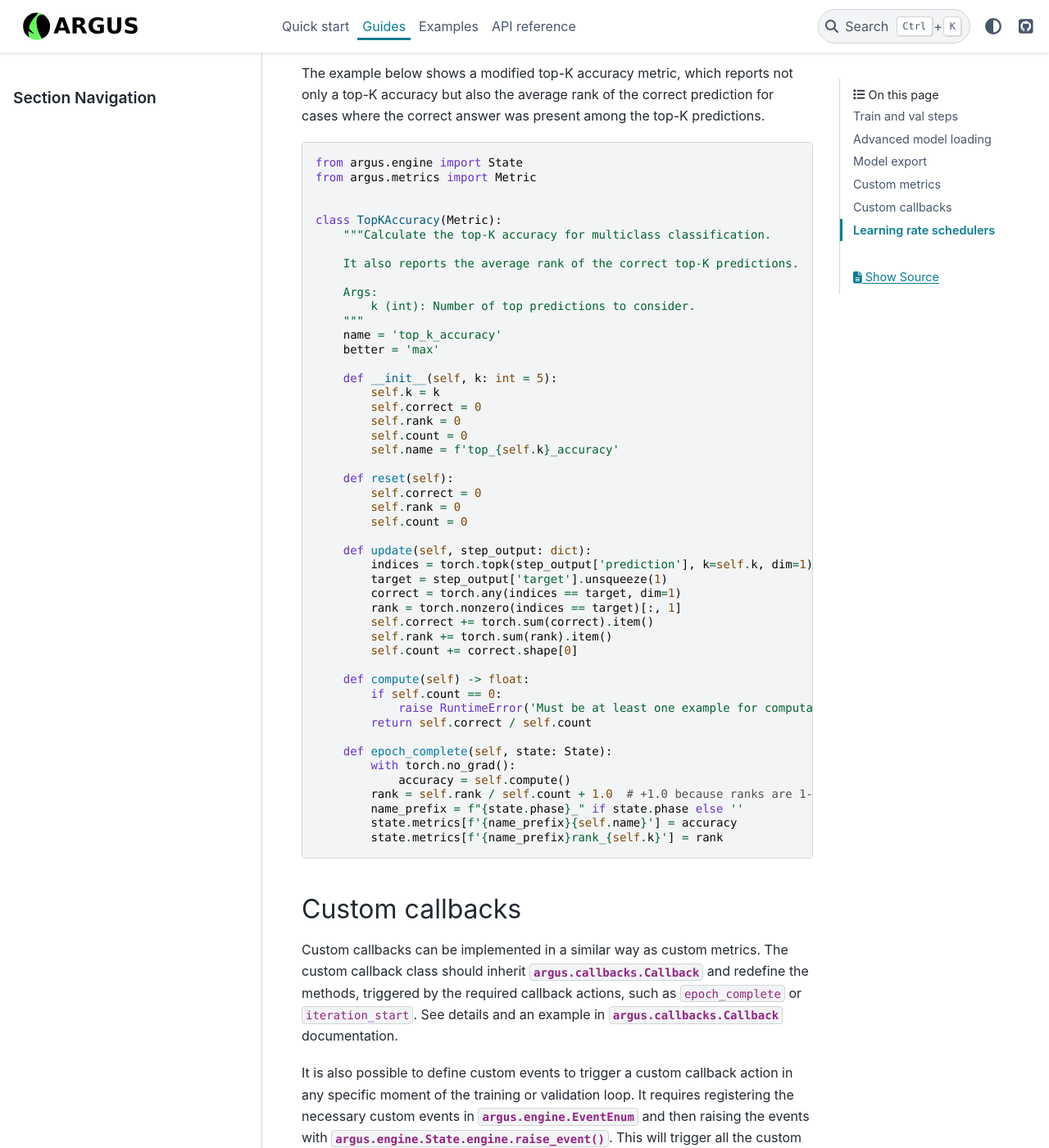
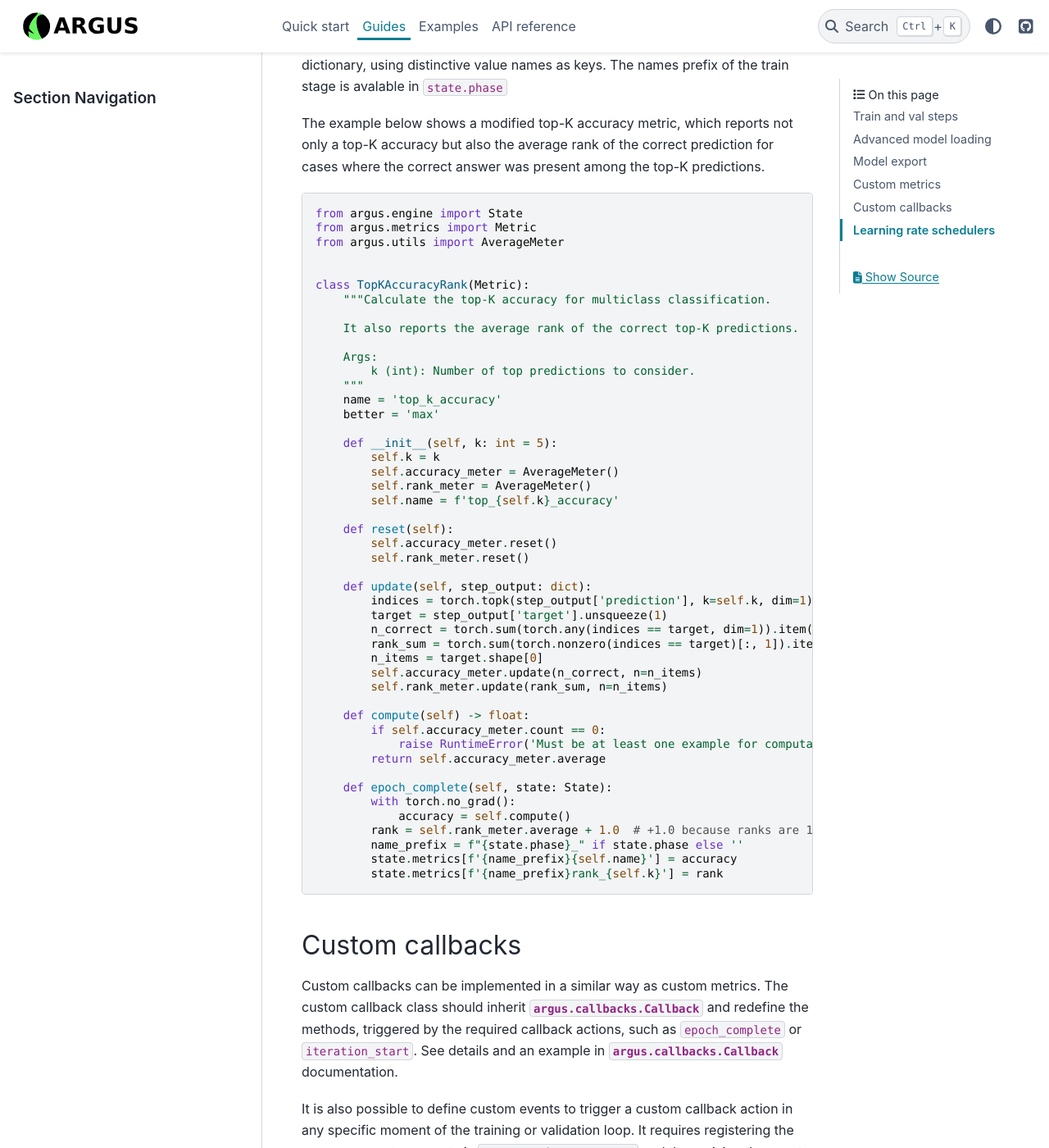
Before and after one commit to lRomul/argus, a Sphinx documentation site: the page built from docs/source/guides.rst, in a window 1280 px wide and 1400 px high, scrolled down 8194 px. Shown: the whole window at 82% size. Built offline with Sphinx 7.4.7 and the PyData theme 0.15.4, drawn with Linux system fonts in a browser that asks for light colours; some of the changed text lies outside the part shown.

Commit message:
docs: Change metric examples to use AverageMeter

```diff
--- a/docs/source/guides.rst
+++ b/docs/source/guides.rst
@@ -257,6 +257,9 @@
 
 .. code:: python
 
+    import torch
+    from argus import load_model
+
     # Assuming the model has one input and one output.
     model = load_model('/path/to/model/file', device='cpu', loss=None,
                        optimizer=None, prediction_transform=None)
@@ -303,10 +306,12 @@
 (`max`) or a lower value (`min`) means improvement for this metric.
 
 The code below demonstrates a top-K accuracy metric, which implements the required methods.
+:class:`argus.utils.AverageMeter` used to compute the average metric value over the predictions.
 
 .. code-block:: python
 
     from argus.metrics import Metric
+    from argus.utils import AverageMeter
 
 
     class TopKAccuracy(Metric):
@@ -321,26 +326,24 @@
 
         def __init__(self, k: int = 5):
             self.k = k
-            self.correct = 0
-            self.count = 0
+            self.accuracy_meter = AverageMeter()
             # Parametrized name allows having several instances of the metric with different k values
             self.name = f'top_{self.k}_accuracy'
 
         def reset(self):
-            self.correct = 0
-            self.count = 0
+            self.accuracy_meter.reset()
 
         def update(self, step_output: dict):
             indices = torch.topk(step_output['prediction'], k=self.k, dim=1)[1]
             target = step_output['target'].unsqueeze(1)
-            correct = torch.any(indices == target, dim=1)
-            self.correct += torch.sum(correct).item()
-            self.count += correct.shape[0]
+            n_correct = torch.sum(torch.any(indices == target, dim=1)).item()
+            n_items = target.shape[0]
+            self.accuracy_meter.update(n_correct, n=n_items)
 
         def compute(self) -> float:
-            if self.count == 0:
+            if self.accuracy_meter.count == 0:
                 raise RuntimeError('Must be at least one example for computation')
-            return self.correct / self.count
+            return self.accuracy_meter.average
 
 
 In some more advanced use cases, it may be required to create a custom metric to
@@ -359,9 +362,10 @@
 
     from argus.engine import State
     from argus.metrics import Metric
+    from argus.utils import AverageMeter
 
 
-    class TopKAccuracy(Metric):
+    class TopKAccuracyRank(Metric):
         """Calculate the top-K accuracy for multiclass classification.
 
         It also reports the average rank of the correct top-K predictions.
@@ -374,34 +378,32 @@
 
         def __init__(self, k: int = 5):
             self.k = k
-            self.correct = 0
-            self.rank = 0
-            self.count = 0
+            self.accuracy_meter = AverageMeter()
+            self.rank_meter = AverageMeter()
             self.name = f'top_{self.k}_accuracy'
 
         def reset(self):
-            self.correct = 0
-            self.rank = 0
-            self.count = 0
+            self.accuracy_meter.reset()
+            self.rank_meter.reset()
 
         def update(self, step_output: dict):
             indices = torch.topk(step_output['prediction'], k=self.k, dim=1)[1]
             target = step_output['target'].unsqueeze(1)
-            correct = torch.any(indices == target, dim=1)
-            rank = torch.nonzero(indices == target)[:, 1]
-            self.correct += torch.sum(correct).item()
-            self.rank += torch.sum(rank).item()
-            self.count += correct.shape[0]
+            n_correct = torch.sum(torch.any(indices == target, dim=1)).item()
+            rank_sum = torch.sum(torch.nonzero(indices == target)[:, 1]).item()
+            n_items = target.shape[0]
+            self.accuracy_meter.update(n_correct, n=n_items)
+            self.rank_meter.update(rank_sum, n=n_items)
 
         def compute(self) -> float:
-            if self.count == 0:
+            if self.accuracy_meter.count == 0:
                 raise RuntimeError('Must be at least one example for computation')
-            return self.correct / self.count
+            return self.accuracy_meter.average
 
         def epoch_complete(self, state: State):
             with torch.no_grad():
                 accuracy = self.compute()
-            rank = self.rank / self.count + 1.0  # +1.0 because ranks are 1-indexed
+            rank = self.rank_meter.average + 1.0  # +1.0 because ranks are 1-indexed
             name_prefix = f"{state.phase}_" if state.phase else ''
             state.metrics[f'{name_prefix}{self.name}'] = accuracy
             state.metrics[f'{name_prefix}rank_{self.k}'] = rank
```
